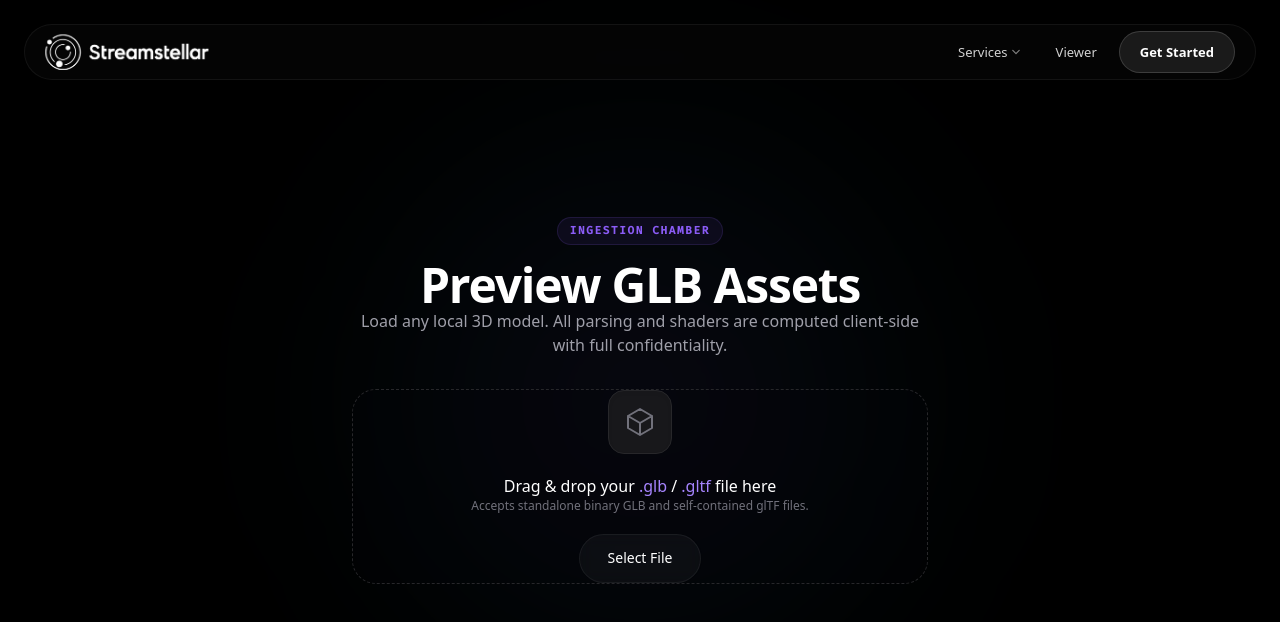
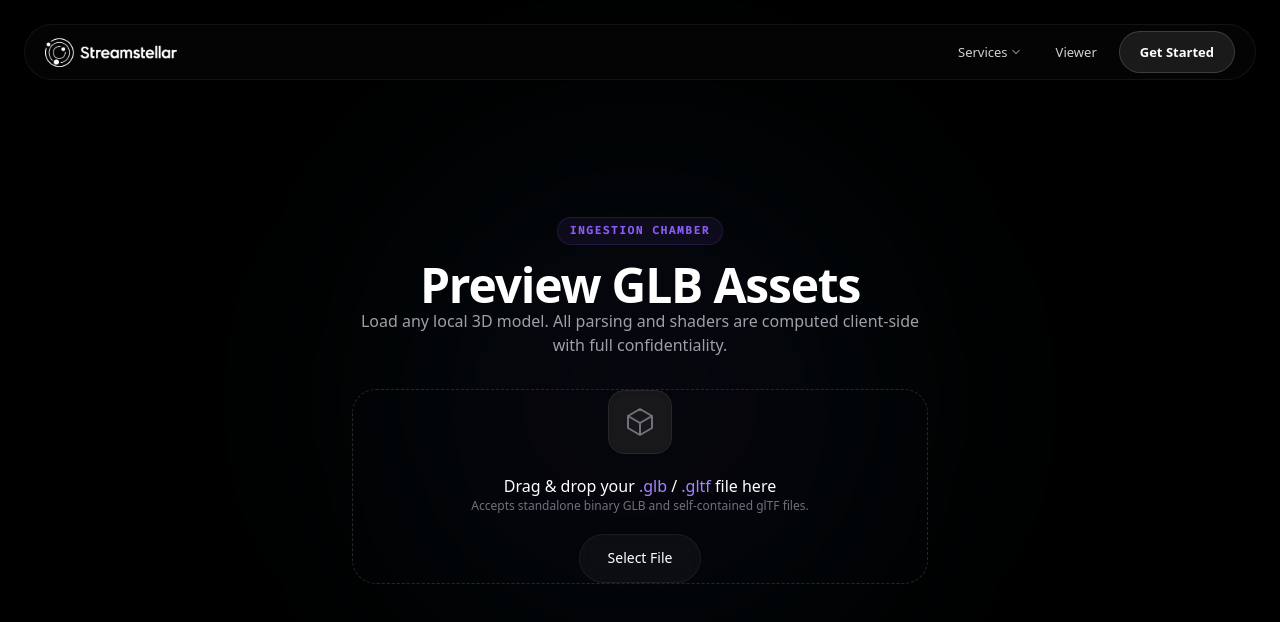
Before and after one commit to Nitavparikh/streamstellar-website, a Next.js app: page /viewer in a window 1280 px wide. Shown: the top 622 px of the page. Built offline with nearby package versions, Linux system fonts and the light colour scheme.

Commit message:
Update globals.css

```diff
--- a/src/app/globals.css
+++ b/src/app/globals.css
@@ -337,28 +337,28 @@ input, textarea {
 
 /* Navbar Logo Size (Custom Dimensions based on 686x151 content) */
 .nav-logo-container {
-  height: 28px;
-  width: 127px;
+  height: 23px;
+  width: 104px;
 }
 
 .nav-logo-img {
-  height: 95px;
-  width: 190px;
-  top: -24px;
-  left: -41px;
+  height: 78px;
+  width: 156px;
+  top: -20px;
+  left: -34px;
 }
 
 @media (min-width: 768px) {
   .nav-logo-container {
-    height: 36px;
-    width: 164px;
+    height: 29px;
+    width: 132px;
   }
 
   .nav-logo-img {
-    height: 123px;
-    width: 244px;
-    top: -31px;
-    left: -53px;
+    height: 99px;
+    width: 197px;
+    top: -25px;
+    left: -43px;
   }
 }
 
```
